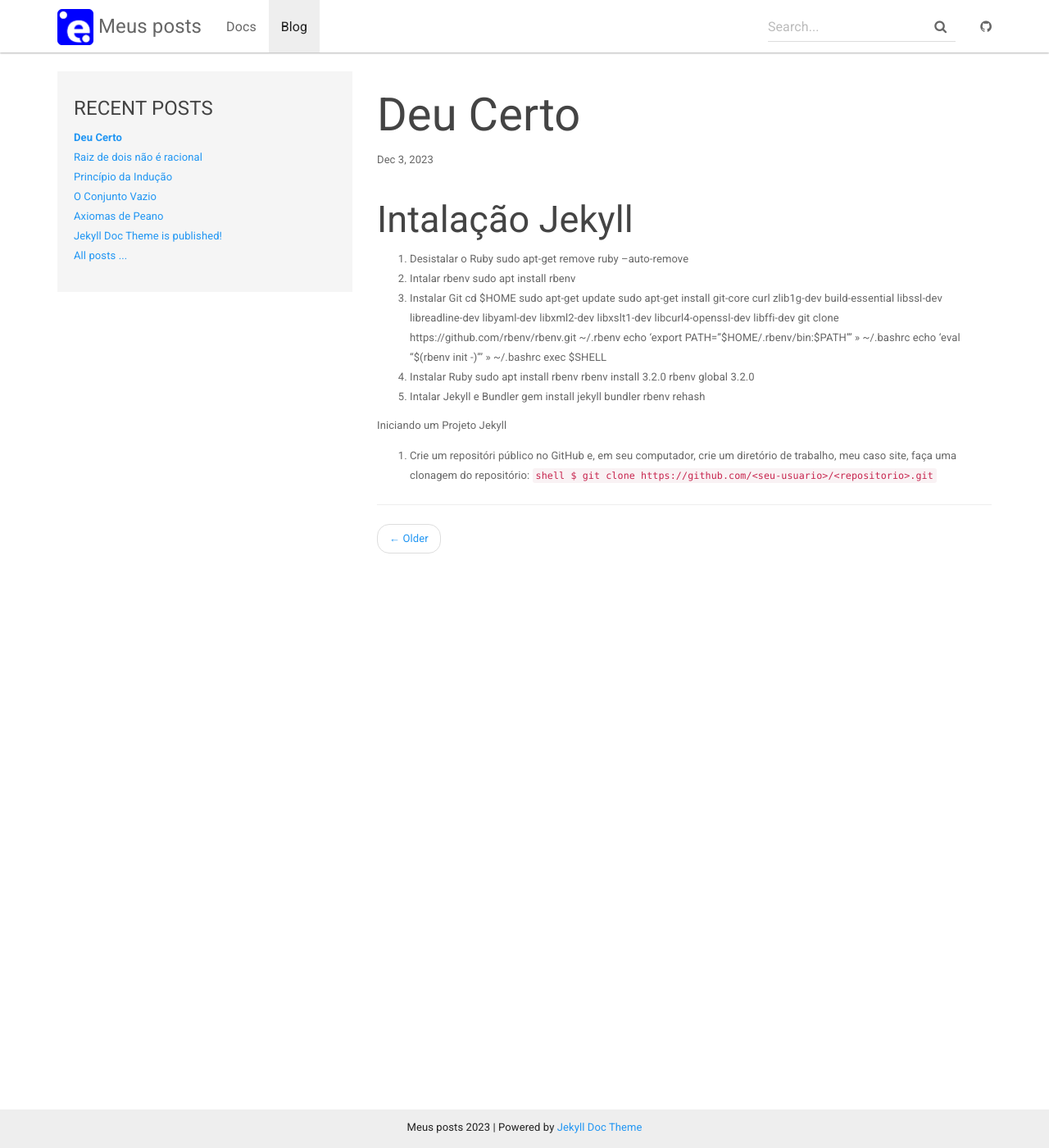
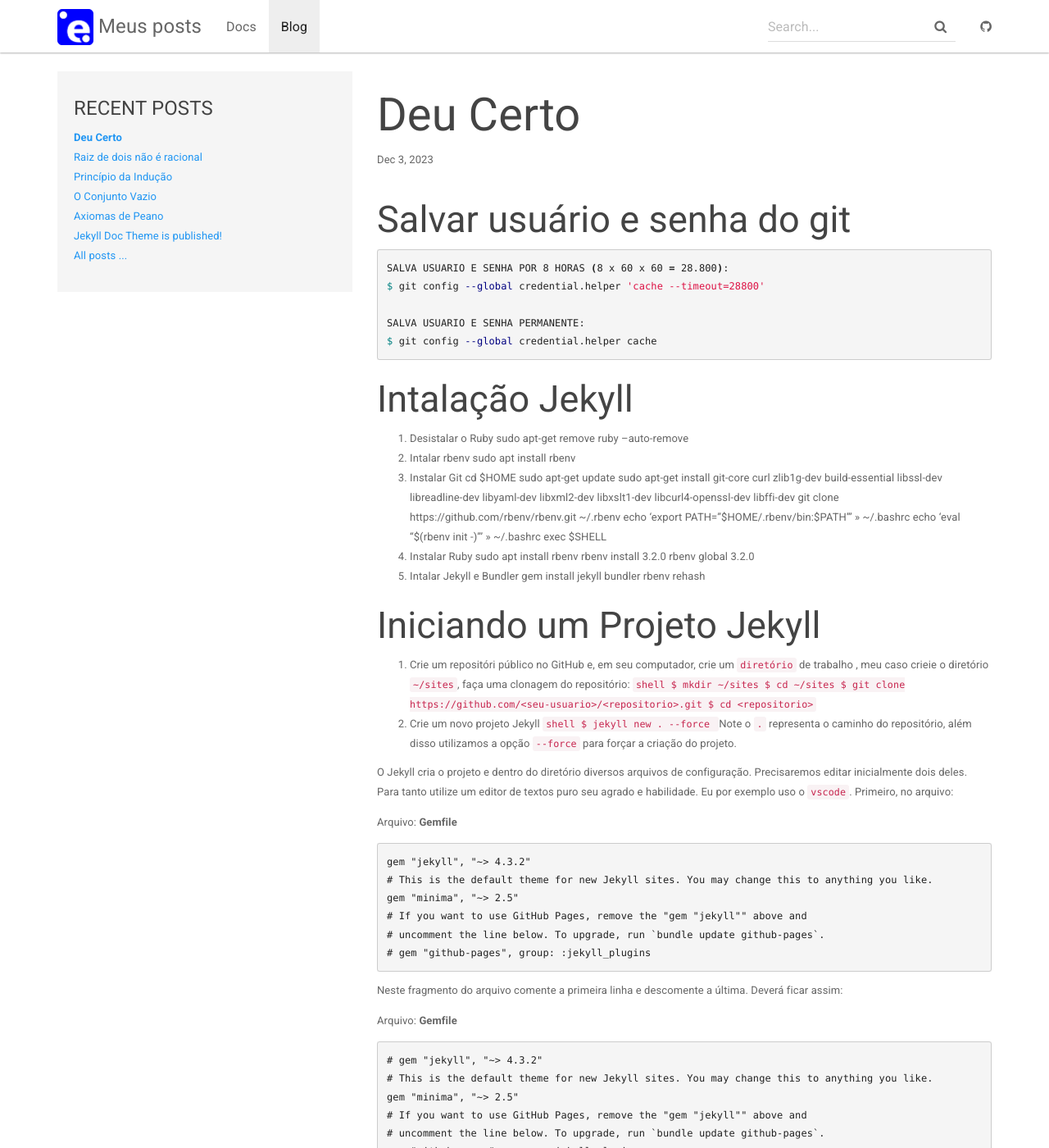
Before and after one commit to rlaunemacedo/posts, a Jekyll site: the page built from _posts/2023-12-03-deu-certo.md, in a window 1280 px wide and 1400 px high. Shown: the whole window at 82% size. Built offline with Jekyll 4.4.1, drawn with Linux system fonts in a browser that asks for light colours; nearby versions of some CDN libraries; some of the changed text lies outside the part shown.

Commit message:
Atualização 2023-12-04 11:07:30

````diff
--- a/_posts/2023-12-03-deu-certo.md
+++ b/_posts/2023-12-03-deu-certo.md
@@ -6,6 +6,14 @@
   - jekyll
   - tutorial
 ---
+## Salvar usuário e senha do git
+```shell
+SALVA USUARIO E SENHA POR 8 HORAS (8 x 60 x 60 = 28.800):
+$ git config --global credential.helper 'cache --timeout=28800'
+
+SALVA USUARIO E SENHA PERMANENTE:
+$ git config --global credential.helper cache
+```
 
 ## Intalação Jekyll
 1. Desistalar o Ruby
@@ -28,8 +36,89 @@
    gem install jekyll bundler
    rbenv rehash
 
-Iniciando um Projeto Jekyll
-1. Crie um repositóri público no GitHub e, em seu computador, crie um diretório de trabalho, meu caso site, faça uma clonagem do repositório:
+## Iniciando um Projeto Jekyll
+1. Crie um repositóri público no GitHub e, em seu computador, crie um `diretório` de trabalho , meu caso crieie o diretório `~/sites`, faça uma clonagem do repositório:
 ``shell
+$ mkdir ~/sites
+$ cd ~/sites
 $ git clone https://github.com/<seu-usuario>/<repositorio>.git
+$ cd <repositorio>
 ``
+2. Crie um novo projeto Jekyll
+``shell
+$ jekyll new . --force
+``
+Note o `.` representa o caminho do repositório, além disso utilizamos a opção `--force`
+para forçar a criação do projeto.
+
+O Jekyll cria o projeto e dentro do diretório diversos arquivos de configuração.
+Precisaremos editar inicialmente dois deles. Para tanto utilize um editor de textos puro
+seu agrado e habilidade. Eu por exemplo uso o `vscode`. Primeiro, no arquivo:
+
+Arquivo: **Gemfile**
+```
+gem "jekyll", "~> 4.3.2"
+# This is the default theme for new Jekyll sites. You may change this to anything you like.
+gem "minima", "~> 2.5"
+# If you want to use GitHub Pages, remove the "gem "jekyll"" above and
+# uncomment the line below. To upgrade, run `bundle update github-pages`.
+# gem "github-pages", group: :jekyll_plugins
+```
+Neste fragmento do arquivo comente a primeira linha e descomente a última. Deverá ficar assim:
+
+Arquivo: **Gemfile**
+```
+# gem "jekyll", "~> 4.3.2"
+# This is the default theme for new Jekyll sites. You may change this to anything you like.
+gem "minima", "~> 2.5"
+# If you want to use GitHub Pages, remove the "gem "jekyll"" above and
+# uncomment the line below. To upgrade, run `bundle update github-pages`.
+gem "github-pages", group: :jekyll_plugins
+```
+Apesar da recomendação `# uncomment the line below. To upgrade, run 'bundle update github-pages'`, vamos rodar o comando:
+```shell
+$ bundle update
+$ bundle install
+```
+Antes de testarmos o ambiente, vamos adicionar ao `bundle` o `webrick`, com o comando
+```shell
+$ bundle add webrick
+```
+Agora vamos testar:
+```shell
+$ bundler exec jekyll serve --livereload
+```
+Se tudo ocorrer conforme esperado, deveremos obter uma saída parecida com esta:
+```shell
+      Generating...
+       Jekyll Feed: Generating feed for posts
+                    done in 10.901 seconds.
+ Auto-regeneration: enabled for '/home/laune/estudos/site/jekyll-doc-theme'
+    Server address: http://127.0.0.1:4000/posts/
+  Server running... press ctrl-c to stop.
+  ```
+Neste ponto, você deve abrir um navegador de sua preferência e digitar o conteúdo da linha
+Server address: `http://127.0.0.1:4000/<repositório>/`.
+
+Tudo certo?
+
+Agora vamos alterar algumas configurações no arquivo:
+
+Arquivo: **_config.yml**
+```
+title: <Dê um título ao seu blog >
+email: your-email@example.com
+description: >- # this means to ignore newlines until "baseurl:"
+  Write an awesome description for your new site here. You can edit this
+  line in _config.yml. It will appear in your document head meta (for
+  Google search results) and in your feed.xml site description.
+baseurl: "" # the subpath of your site, e.g. /blog
+url: "https://rlaunemacedo.github.io" # the base hostname & protocol for your site, e.g. http://example.com
+```
+Exemplo:
+```
+title: Meu blog
+email: your-email@example.com
+baseurl: "/blog"
+url: "https://<seu-usuario>.github.io"
+```
````
Also changed, not shown: 8 other files.
